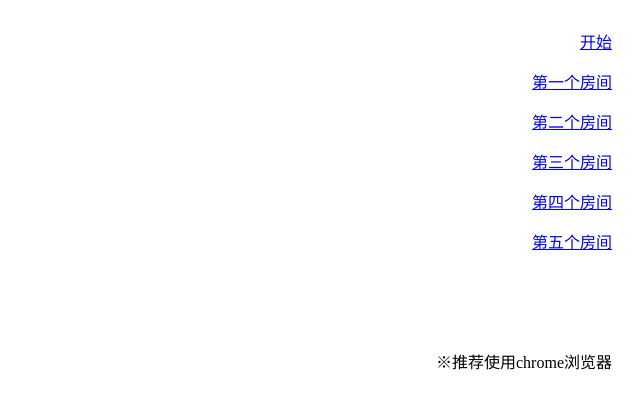
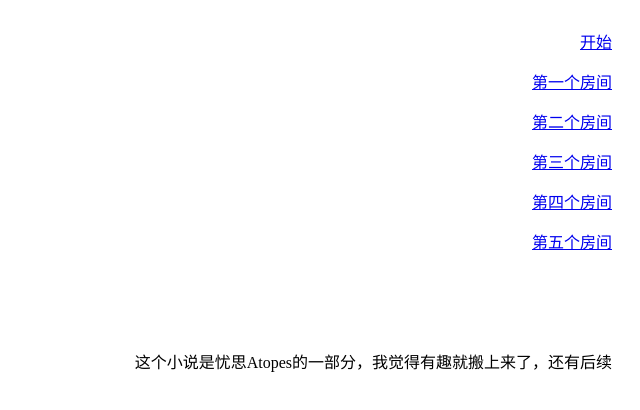
Before and after one commit to Infinity-L/test, a plain HTML site: page Nove/世界上最近的地方.html in a window 1280 px wide. Shown: the part 70-480 px from the top of the page, without its empty margins (640-1280 px from the left). Drawn offline with Linux system fonts and the light colour scheme.

Commit message:
更新 世界上最近的地方.html

```diff
--- a/Nove/世界上最近的地方.html
+++ b/Nove/世界上最近的地方.html
@@ -18,7 +18,7 @@
         <p><a v-bind:href="URL99.rootPass + URL08_1.filePass">第四个房间</a></p>
         <p><a v-bind:href="URL99.rootPass + URL10.filePass">第五个房间</a></p>
         <p class="mb5"></p>
-        ※推荐使用chrome浏览器
+        这个小说是忧思Atopes的一部分，我觉得有趣就搬上来了，还有后续
     </main>
 </div>
 <script src="Data/vue.min.js"></script>
```
